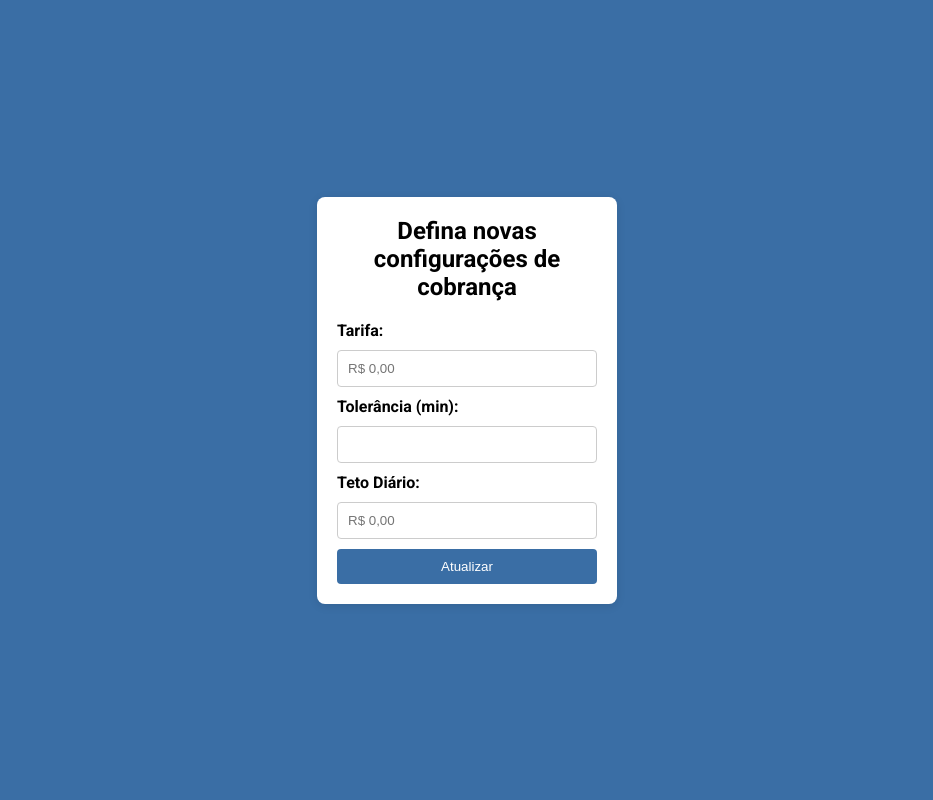
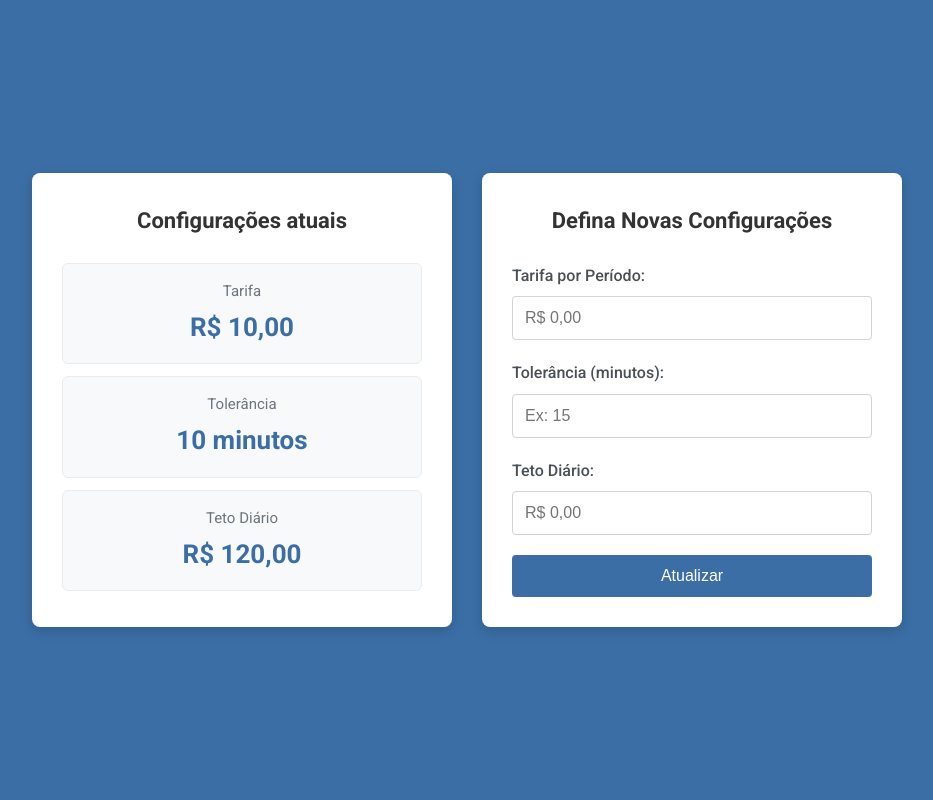
Before and after one commit to Camlui12/Trabalho-PI2-Caio-Camilo-Henrique, a Flask app: page /configuracao-cobranca in a window 1280 px wide. Shown: the whole page, without its empty margins (173-1106 px from the left). Run offline with Flask 3, Linux system fonts and the light colour scheme.

Commit message:
Front 'praticamente' feito eu acho
acredito que todas as páginas html que vamos usar estão prontas e estilizadas mas não realizei nada da lógica do sistema. criei uma nova view para usar rotas 'gerais' e nela criei uma rota para a gente usar nos sucessos de confirmação tipo entrada realizada etc bem genérico e já coloquei ela funcionando em tudo que já temos que o resultado é bem sucedido. Criei também um novo tipo de css para formularios que tem que mostrar uma versao antiga como o de tarifa para mostrar a última configuração e do lado o formulário para fazer a nova configuração. Novo css para tabelas também

```diff
--- a/app.py
+++ b/app.py
@@ -11,6 +11,7 @@ from views.auth import *
 from views.veiculos import *
 from views.tarifa import *
 from views.mensalistas import *
+from views.core import *
 
 from models import *
 
--- /dev/null
+++ b/static/css/form2.css
@@ -0,0 +1,144 @@
+/* --- ESTILOS GLOBAIS E FONTE --- */
+@import url('https://fonts.googleapis.com/css2?family=Roboto:wght@400;500;700&display=swap');
+
+* {
+    margin: 0;
+    padding: 0;
+    box-sizing: border-box;
+}
+
+body {
+    font-family: 'Roboto', sans-serif;
+    background-color: #3a6ea5;
+    color: #333;
+    line-height: 1.6;
+}
+
+/* --- LAYOUT PRINCIPAL --- */
+.container {
+    display: flex;
+    align-items: center;
+    justify-content: center;
+    width: 100%;
+    min-height: 100vh;
+    padding: 20px;
+}
+
+.content-box {
+    background-color: #fff;
+    padding: 30px;
+    border-radius: 8px;
+    box-shadow: 0 4px 12px rgba(0, 0, 0, 0.15);
+    width: 100%;
+    max-width: 420px;
+}
+
+.content-box h2 {
+    font-size: 22px;
+    margin-bottom: 25px;
+    text-align: center;
+    color: #333;
+    font-weight: 600;
+}
+
+/* --- ESTRUTURA PARA DUAS CAIXAS --- */
+.dual-box-wrapper {
+    display: flex;
+    flex-direction: row;
+    gap: 30px;
+    justify-content: center;
+    width: 100%;
+    max-width: 900px;
+    align-items: stretch; /* Garante que as caixas tenham a mesma altura */
+}
+
+/* --- ESTILOS DA CAIXA DE INFORMAÇÃO (ESQUERDA) --- */
+.info-display {
+    text-align: center;
+    background-color: #f8f9fa;
+    padding: 15px; /* ALTERAÇÃO: Reduzido de 20px para deixar mais compacto */
+    border-radius: 6px;
+    border: 1px solid #e9ecef;
+}
+
+.info-display + .info-display {
+    margin-top: 12px; /* ALTERAÇÃO: Reduzido de 15px */
+}
+
+.info-display .label {
+    display: block;
+    font-size: 15px; /* ALTERAÇÃO: Reduzido de 16px */
+    color: #6c757d;
+    margin-bottom: 4px; /* ALTERAÇÃO: Reduzido de 8px */
+}
+
+.info-display .value {
+    display: block;
+    font-size: 26px; /* ALTERAÇÃO: Reduzido de 28px */
+    font-weight: 700;
+    color: #3a6ea5;
+}
+
+/* --- ESTILOS DE FORMULÁRIO (CAIXA DA DIREITA) --- */
+
+/* ALTERAÇÃO: Adicionamos display: flex ao formulário */
+.content-box form {
+    display: flex;
+    flex-direction: column; /* Organiza os filhos do form em coluna */
+    height: 100%; /* Faz o form ocupar toda a altura da .content-box */
+}
+
+.form-group {
+    margin-bottom: 20px;
+}
+
+.form-group label {
+    display: block;
+    font-weight: 500;
+    margin-bottom: 8px;
+    color: #495057;
+}
+
+.form-group input[type="text"] {
+    width: 100%;
+    padding: 12px;
+    border: 1px solid #ced4da;
+    border-radius: 4px;
+    font-size: 16px;
+    transition: border-color 0.2s, box-shadow 0.2s;
+}
+
+.form-group input[type="text"]:focus {
+    outline: none;
+    border-color: #3a6ea5;
+    box-shadow: 0 0 0 3px rgba(58, 110, 165, 0.2);
+}
+
+/* --- BOTÃO DE AÇÃO --- */
+.actions {
+    margin-top: auto; /* ALTERAÇÃO: Esta é a mágica! Empurra o botão para a base */
+}
+
+.actions button {
+    width: 100%;
+    padding: 12px;
+    font-size: 16px;
+    font-weight: 500;
+    background-color: #3a6ea5;
+    color: white;
+    border: none;
+    border-radius: 4px;
+    cursor: pointer;
+    transition: background-color 0.2s ease;
+}
+
+.actions button:hover {
+    background-color: #0056b3;
+}
+
+/* --- RESPONSIVIDADE --- */
+@media (max-width: 820px) {
+    .dual-box-wrapper {
+        flex-direction: column;
+    }
+}
--- a/templates/configuracao_cobranca.html
+++ b/templates/configuracao_cobranca.html
@@ -1,28 +1,58 @@
 <!DOCTYPE html>
-<html lang="en">
+<html lang="pt-BR">
 <head>
     <meta charset="UTF-8">
     <meta name="viewport" content="width=device-width, initial-scale=1.0">
-    <link rel="stylesheet" href="{{ url_for('static', filename='css/form.css') }}">
-    <title>Cadastrar Veículo</title>
+    <link rel="stylesheet" href="{{ url_for('static', filename='css/form2.css') }}">
+    <title>Configurações de Cobrança</title>
 </head>
 <body>
     <div class="container">
-        <div class="form">
-            <h2>Defina novas configurações de cobrança</h2>
+        <div class="dual-box-wrapper">
+
+            <div class="content-box">
+                <h2>Configurações atuais</h2>
+                <div class="info-display">
+                    <span class="label">Tarifa</span>
+                    <span class="value">R$ 10,00</span>
+                </div>
+                <div class="info-display">
+                    <span class="label">Tolerância</span>
+                    <span class="value">10 minutos</span>
+                </div>
+                <div class="info-display">
+                    <span class="label">Teto Diário</span>
+                    <span class="value">R$ 120,00</span>
+                </div>
+            </div>
+
+            <div class="content-box">
                 <form action="{{ url_for('atualizarTarifa') }}" method="post">
+                    <h2>Defina Novas Configurações</h2>
+
                     <div class="form-group">
-                    <label for="tarifa">Tarifa:</label>
+                        <label for="tarifa">Tarifa por Período:</label>
                         <input type="text" id="tarifa" name="tarifa" class="valor" placeholder="R$ 0,00" required>
-                    <label for="tolerancia">Tolerância (min):</label>
-                    <input type="text" id="tolerancia" name="tolerancia" required>
+                    </div>
+
+                    <div class="form-group">
+                        <label for="tolerancia">Tolerância (minutos):</label>
+                        <input type="text" id="tolerancia" name="tolerancia" placeholder="Ex: 15" required>
+                    </div>
+
+                    <div class="form-group">
                         <label for="teto">Teto Diário:</label>
                         <input type="text" id="teto" name="teto" class="valor" placeholder="R$ 0,00" required>
                     </div>
-                <button>Atualizar</button>
+
+                    <div class="actions">
+                        <button type="submit">Atualizar</button>
+                    </div>
                 </form>
             </div>
+
         </div>
-    <script src='static/js/configuracao_cobranca.js'></script>
+    </div>
+    <script src="{{ url_for('static', filename='js/configuracao_cobranca.js') }}"></script>
 </body>
 </html>
--- /dev/null
+++ b/views/core.py
@@ -0,0 +1,6 @@
+from app import app, db
+from flask import render_template, request, redirect, url_for, session
+
+@app.route('/confirmacao')
+def confirmacao():
+    return render_template('confirmacao.html')
--- a/views/mensalistas.py
+++ b/views/mensalistas.py
@@ -1,6 +1,7 @@
 from app import app, db
 from flask import render_template, request, redirect, url_for, session
 from models import ClienteMensal,Veiculo
+from views import core
 
 @app.route('/novo-mensalista')
 def novoMensalista():
@@ -34,6 +35,6 @@ def confirmarCliente():
         db.session.add(novoCliente)
         veiculo.cliente_mensal_id = id
         db.session.commit()
-        return redirect(url_for('index'))
+        return redirect(url_for('confirmacao'))
     else:
         return render_template('cadastro_veiculo.html', placa = placa)
--- a/views/relatorios.py
+++ b/views/relatorios.py
@@ -2,6 +2,7 @@ from flask import render_template, request, redirect, url_for, session
 from app import app, db
 from models import *
 from datetime import datetime, timezone
+from views import core
 
 @app.route('/relatorios')
 def relatorios():
--- a/views/tarifa.py
+++ b/views/tarifa.py
@@ -2,6 +2,7 @@ from app import app, db
 from flask import render_template, request, redirect, url_for, session
 from models import Tarifa
 from datetime import date
+from views import core
 
 
 @app.route('/atualizartarifa', methods = ['POST'])
@@ -23,4 +24,4 @@ def atualizarTarifa():
     db.session.add(nova_tarifa)
     db.session.commit()
     print(f'tarifa de valor {tarifa_float:.2f} adicionada')
-    return redirect(url_for('index'))
+    return redirect(url_for('confirmacao'))
```
Also changed, not shown: static/css/confirmacao.css (added, +102 -0 lines), static/css/tabela.css (added, +113 -0 lines), static/js/confirmacao.js (added, +23 -0 lines), templates/confirmacao.html (added, +33 -0 lines), templates/remover_mensalista.html (added, +67 -0 lines), templates/valor_mensal.html (added, +37 -0 lines), views/veiculos.py (+4 -3 lines). Lines whose indentation alone changed are shown as unchanged.
